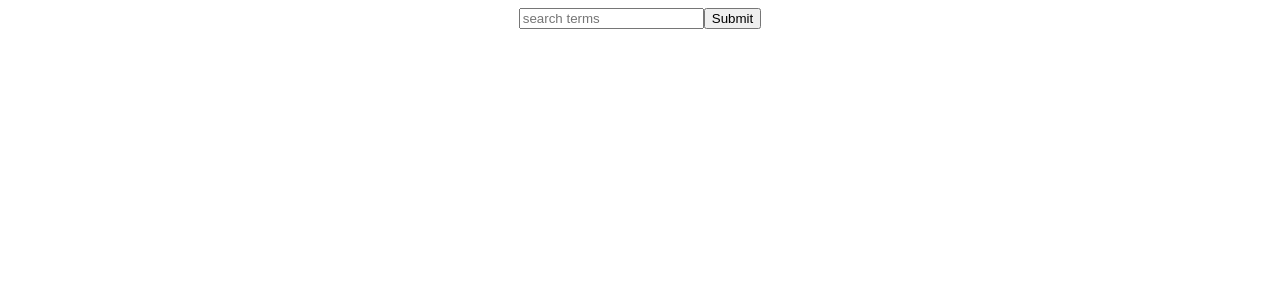
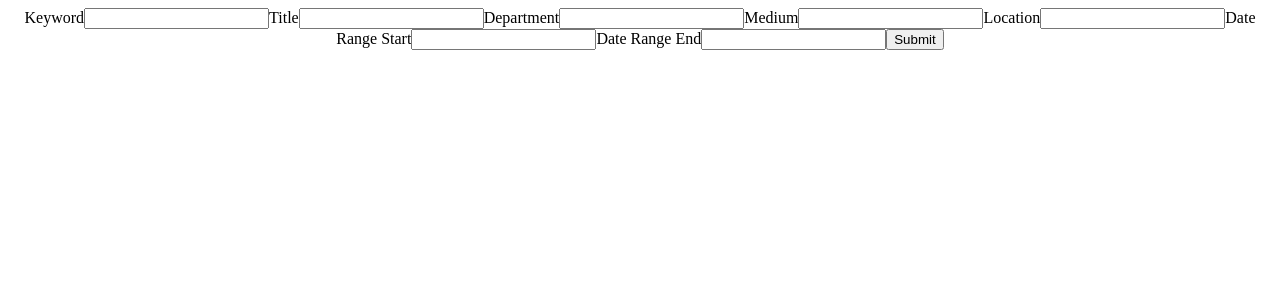
Before and after one commit to avedyer/met-search, a React (Create React App) app: page / in a window 1280 px wide. Shown: the top 300 px of the page. Built offline with nearby package versions, Linux system fonts and the light colour scheme.

Commit message:
api search with multiple filters

```diff
--- a/src/form.js
+++ b/src/form.js
@@ -2,21 +2,49 @@ import { useEffect, useState } from "react"
 
 export default function Form() {
 
-  const [filters, setFilters] = useState([])
-
-  const [q, setQ] = useState()
+  const [filters, setFilters] = useState({
+    q: '',
+    title: '',
+    departmentId: '',
+    medium: '',
+    geoLocation: '',
+    dateBegin: '',
+    dateEnd: ''
+  })
+  const [query, setQuery] = useState()
 
   useEffect(() => {
-    setFilters([`q=${q}`])
-  }, [q])
+      let newQuery = ''
+      let keys = Object.keys(filters)
+      keys.forEach((key, index) => {
+        if (filters[key]) {
+        newQuery += `${key}=${filters[key]}&`
+        }
+      })
+
+      if (newQuery.charAt(newQuery.length - 1) === '&') {
+        newQuery = newQuery.slice(0, -1)
+      }
+    setQuery(newQuery)
+  }, [filters])
+
+  useEffect(() => {
+    console.log(query)
+  }, [query])
+
+  useEffect(() => {
+    console.log(filters)
+  }, [filters])
+
+  function updateFilters(key, newValue) {
+    let newFilterObject = filters
+    newFilterObject[key] = newValue
+    setFilters({...newFilterObject})
+  }
 
   async function searchCollection() {
 
-    let url = 'https://collectionapi.metmuseum.org/public/collection/v1/search?'
-
-    filters.forEach(filter => url += filter)
-
-    console.log(url)
+    let url = 'https://collectionapi.metmuseum.org/public/collection/v1/search?' + query
 
     try {
       const response = await fetch(url, {mode: 'cors'});
@@ -41,7 +69,20 @@ export default function Form() {
 
   return (
     <form>
-      <input type='text' onChange={(e) => setQ(e.target.value)} placeholder='search terms'/>
+      <label for='keywordInput'>Keyword</label>
+      <input id='keywordInput' type='text' onChange={(e) => updateFilters('q', e.target.value)} />
+      <label for='titleInput'>Title</label>
+      <input id='titleInput' type='text' onChange={(e) => updateFilters('title', e.target.value)} />
+      <label for='departmentInput'>Department</label>
+      <input id='departmentInput' type='text' onChange={(e) => updateFilters('departmentId', e.target.value)} />
+      <label for='mediumInput'>Medium</label>
+      <input id='mediumInput' type='text' onChange={(e) => updateFilters('medium', e.target.value)} />
+      <label for='locationInput'>Location</label>
+      <input id='locationInput' type='text' onChange={(e) => updateFilters('geoLocation', e.target.value)} />
+      <label for='startDateInput'>Date Range Start</label>
+      <input id='startDateInput' type='text' onChange={(e) => updateFilters('dateBegin', e.target.value)} />
+      <label for='endDateInput'>Date Range End</label>
+      <input id='endDateInput' type='text' onChange={(e) => updateFilters('dateEnd', e.target.value)} />
       <button onClick={(e) => {e.preventDefault(); displayResultsAsJSON()}}>Submit</button>
     </form>
   )
```
